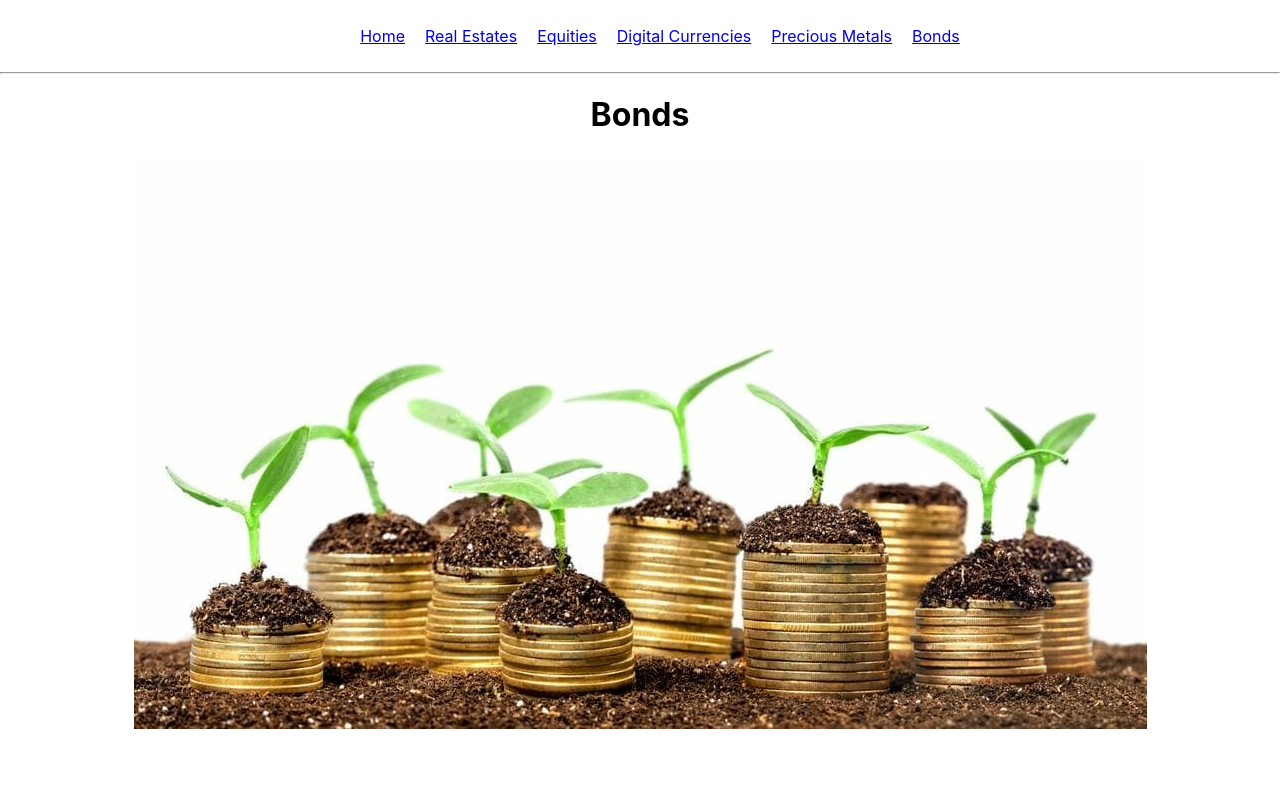
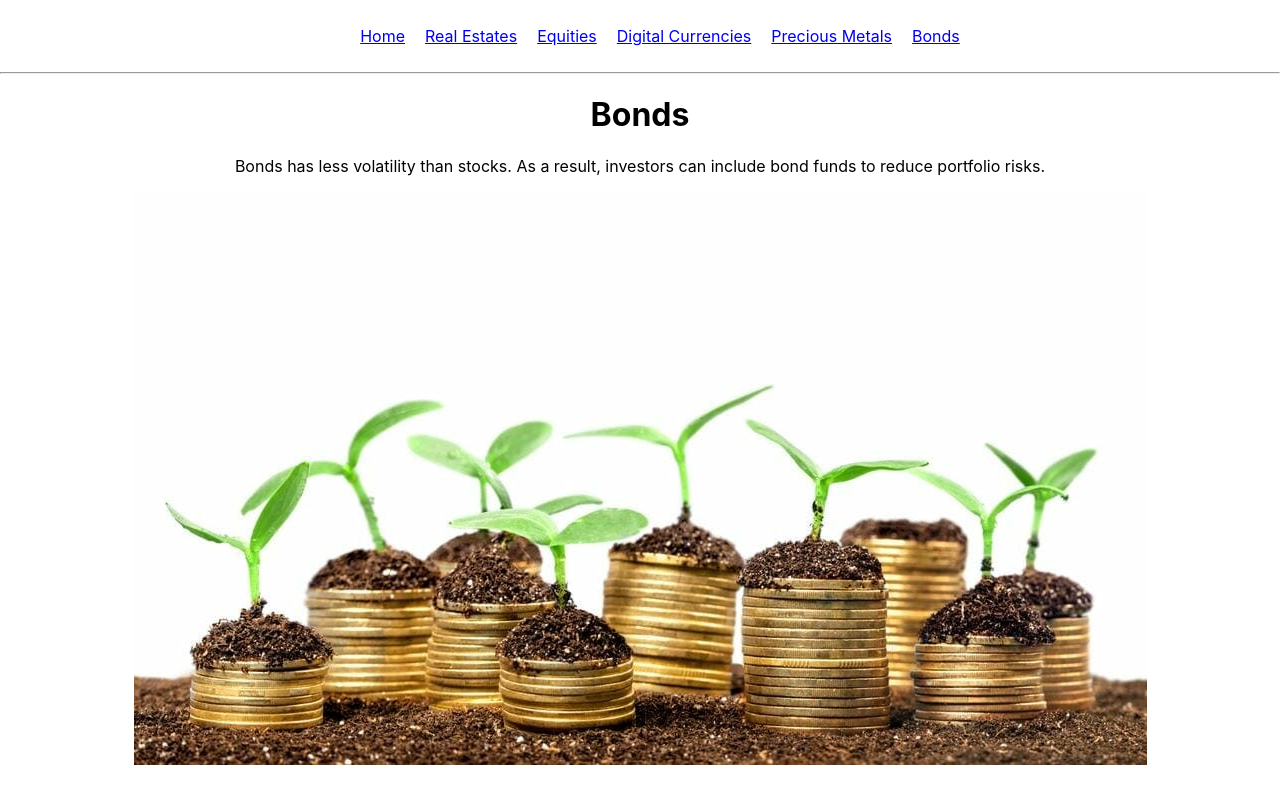
Before and after one commit to bqh5026/Guide-to-Investing, a React (Create React App) app: page /#/bonds in a window 1280 px wide. Built offline with nearby package versions, Linux system fonts and the light colour scheme.

Commit message:
Add content to bonds component, and import stylesheet to bonds component

```diff
--- a/src/App.js
+++ b/src/App.js
@@ -8,7 +8,7 @@ import RealEstates from './components/real_estates/real_estates.component';
 import Equities from './components/Equities/equities.component';
 import DigitalCurrencies from './components/digital_currencies/digital_currencies.component';
 import PreciousMetals from './components/precious_metals/precious_metals.component';
-import Bonds from './components/bonds.component';
+import Bonds from './components/bonds/bonds.component';
 
 import Investing from './images/dollar-cost-vs-lump-sum-investing-2.jpg';
 
--- a/src/components/bonds.component.jsx
+++ /dev/null
@@ -1,9 +0,0 @@
-import React from 'react';
-
-const Bonds= () => (
-    <div>
-      <h1>Bonds</h1>
-    </div>
-  );
-
-  export default Bonds;
--- /dev/null
+++ b/src/components/bonds/bonds.component.jsx
@@ -0,0 +1,12 @@
+import React from 'react';
+import './bonds.styles.css';
+
+const Bonds= () => (
+    <div>
+      <h1>Bonds</h1>
+      <p>Bonds has less volatility than stocks. As a result, investors can include bond funds
+      to reduce portfolio risks.</p>
+    </div>
+  );
+
+  export default Bonds;
```
Also changed, not shown: src/components/bonds/bonds.styles.css (added).
